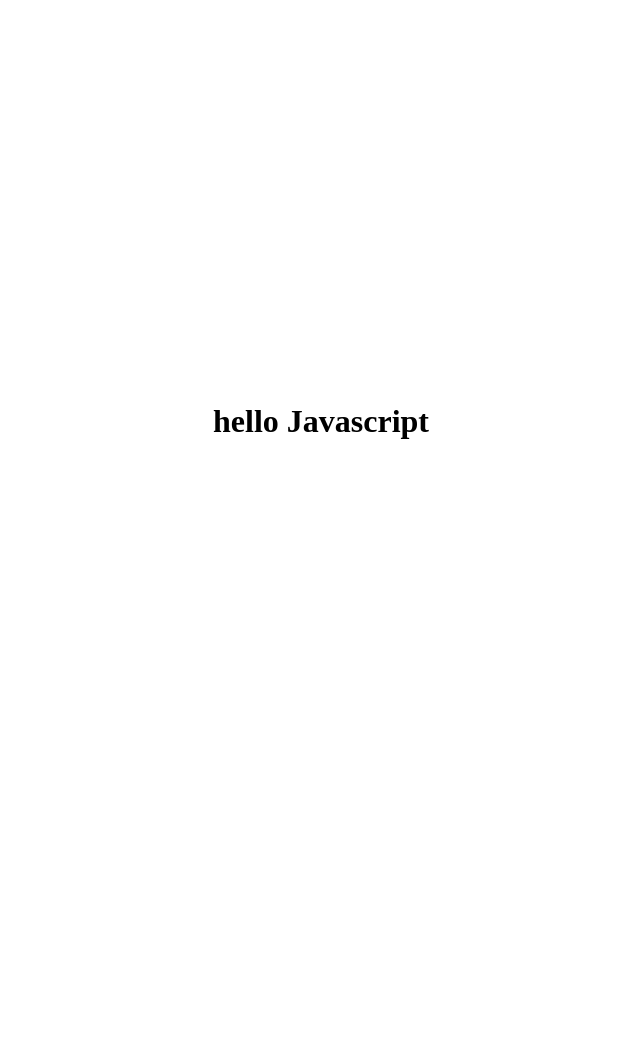
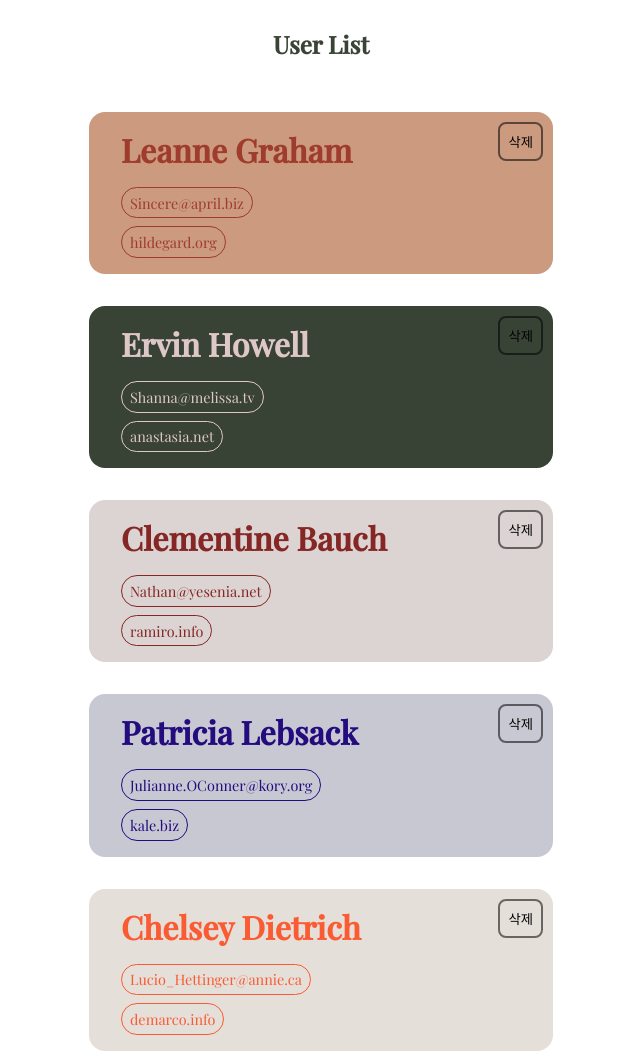
Before and after one commit to shju0317/lion-javascript, a website with bundled scripts: page client/index.html in a window 1280 px wide. Shown: the top 1054 px of the page, without its empty margins (319-959 px from the left). Before the commit the page ends 800 px from the top, so only its background shows below. Built offline with nearby package versions, Linux system fonts and the light colour scheme; no server answers; data requests are answered from the project's data file.

Commit message:
7월27일 학습(카드 렌더링)

```diff
--- a/client/index.html
+++ b/client/index.html
@@ -3,14 +3,17 @@
 <head>
   <meta charset="UTF-8" />
   <meta name="viewport" content="width=device-width, initial-scale=1.0" />
+  <script src="https://cdnjs.cloudflare.com/ajax/libs/gsap/3.12.2/gsap.min.js"></script>
+  <script src="./main.js" type="module"></script>
   <link rel="stylesheet" href="./style.css" />
-  <script src="./main.js" type="module"></script>
-  <title>범쌤과 함께하는 자바스크립트</title>
+  <title>CARD</title>
 </head>
 <body>
-  <h1>
-    <span class="first">hello</span>
-    <span class="second">Javascript</span>
-  </h1>
+  <div class="user-card-list">
+    <h2>User List</h2>
+    <div class="user-card-inner">
+
+    </div>
+  </div>
 </body>
 </html>
--- a/client/lib/dom/index.js
+++ b/client/lib/dom/index.js
@@ -8,3 +8,4 @@ export * from './bindEvent.js';
 export * from './endScroll.js';
 export * from './showAlert.js';
 export * from './clearContents.js';
+export * from './userList.js';
--- /dev/null
+++ b/client/lib/utils/color.js
@@ -0,0 +1,34 @@
+/* global gsap */
+
+export const color = [
+  {background:'#cb9a7f', color:'#9f3c2d'},
+  {background:'#394335', color:'#DEC8C7'},
+  {background:'#DCD3D3', color:'#852825'},
+  {background:'#C7C8D2', color:'#240C7E'},
+  {background:'#E5DFDA', color:'#FA5B32'},
+  {background:'#94B1D5', color:'#951F1D'},
+  {background:'#E69C49', color:'#465342'},
+  {background:'#F3D4CE', color:'#131F53'},
+  {background:'#D4CAC9', color:'#151817'},
+  {background:'#0A0061', color:'#D0CEC7'},
+  {background:'#304741', color:'#DC9949'},
+  {background:'#DBDCCE', color:'#07014E'},
+  {background:'#A6928F', color:'#1B1F76'},
+  {background:'#D09696', color:'#444675'},
+  {background:'#83190B', color:'#E1926F'},
+  {background:'#2C2D2C', color:'#C1B8B7'},
+]
+
+
+
+export function changeColor (target){
+  gsap.utils.toArray(target).forEach((item,index)=>{
+    gsap.set(item,{
+      backgroundColor:color[index].background,
+      color:color[index].color,
+    })
+    gsap.set(item.querySelectorAll('a'),{
+      borderColor:color[index].color,
+    })
+  })
+}
--- a/client/lib/utils/delay.js
+++ b/client/lib/utils/delay.js
@@ -27,7 +27,7 @@ const defaultOptions = {
   errorMessage: '알 수 없는 오류가 발생했습니다.'
 }
 
-function delayP(options){
+export function delayP(options){
 
   let config = {...defaultOptions} // 얕은 복사. spread syntax(전개 연산)
 
--- a/client/lib/utils/index.js
+++ b/client/lib/utils/index.js
@@ -12,3 +12,4 @@ export * from './typeOf.js';
 export * from './xhr.js';
 export * from './delay.js';
 export * from './tiger.js';
+export * from './color.js';
--- a/client/lib/utils/tiger.js
+++ b/client/lib/utils/tiger.js
@@ -21,7 +21,7 @@ export const tiger = async (options) => {
       ...options.headers
     }
   }
-  const response = await fetch(url,restOptions);
+  const response = await fetch(url, restOptions);
   if(response.ok){
      response.data = await response.json();
   }
--- a/client/main.js
+++ b/client/main.js
@@ -1,26 +1,88 @@
-import { tiger } from "./lib/index.js";
+/* global gsap */
 
-const a = 10;
+import {
+  tiger,
+  delayP,
+  insertLast,
+  getNode as $,
+  changeColor,
+  renderSpinner,
+  renderUserCard,
+  renderEmptyCard,
+  getNode,
+  getNodes,
+  attr,
+  clearContents,
+ } from './lib/index.js';
 
-/* eslint-enable */
+// [phase-1]
+// 1. tiger 함수를 사용해서 user를 가져와 주세요.
+// 2. 함수 안으로 넣기
+// 3. 유저 데이터 랜더링
+//      - html template을 만든다.
+//      - 유저 data를 넘겨주기.
+//      - inserLast 사용하기.
+// 4. 함수 분리 하기
 
-const b = 10;
-import { xhr, xhrPromise } from "./lib/index.js";
 
-// xhr.get(
-//   'https://jsonplaceholder.typicode.com/users',
-//   (result)=>{console.log(result);},
-//   (err)=>{console.log(err);}
-// )
 
-// Promise
-// xhr.get(
-//   'https://jsonplaceholder.typicode.com/users',
-//   (result)=>{console.log(result);},
-//   (err)=>{console.log(err);}
-// )
+// 에러가 발생 했을 때
+// empty svg를 생성하고 랜더링 해주세요
 
-// xhrPromise({url: 'https://jsonplaceholder.typicode.com/users'});
 
-const data = await tiger.get('https://jsonplaceholder.typicode.com/users');
-console.log(data);
+const userCardInner = $('.user-card-inner');
+
+async function renderUserList(){
+  renderSpinner(userCardInner)
+  try{
+
+    await delayP({timeout:2000});
+
+    gsap.to('.loadingSpinner',{
+      opacity:0,
+      onComplete(){
+        $('.loadingSpinner').remove();
+      }
+    })
+    const response = await tiger.get('http://localhost:3000/users')
+    const userData = response.data;
+
+    userData.forEach((item)=> renderUserCard(userCardInner,item))
+
+    changeColor('.user-card');
+
+    gsap.to('.user-card',{
+      x:0,
+      opacity:1,
+      stagger:0.1
+    })
+  }
+
+  catch(err){
+    console.log( err );
+    renderEmptyCard(userCardInner)
+    // location.href = '404.html'
+  }
+}
+
+
+renderUserList()
+
+function handleDelete(e){
+  const button = e.target.closest('button');
+  const article = e.target.closest('article');
+
+  if(!article || !button) return;
+
+  //console.log(article.dataset.index);
+  const id = attr(article,'data-index').slice(5);
+
+  tiger.delete(`http://localhost:3000/users/${id}`)
+  .then(()=>{
+    // 컨텐츠 항목 전체 지우기
+    clearContents(userCardInner);
+    renderUserList();
+  })
+}
+
+userCardInner.addEventListener('click', handleDelete)
--- a/client/style.css
+++ b/client/style.css
@@ -1,15 +1,118 @@
-h1{
+@import url('https://fonts.googleapis.com/css2?family=Playfair+Display:wght@400;500&display=swap');
+
+body {
+  font-family: 'Playfair Display', serif;
+  display: flex;
+  flex-direction: column;
+  align-items: center;
+}
+
+.user-card-list,
+.user-card-inner {
+  display: flex;
+  align-items: center;
+  flex-direction: column;
+  gap: 2rem;
+  /* overflow-x: hidden; */
+  position: relative;
+}
+
+h2 {
+  color: #3a4436;
+}
+
+.loadingSpinner {
+  margin: 0;
+  /* width: ; */
+  /* height: 50%; */
+  text-align: center;
+  font-family: 'Apple SD Gothic Neo', sans-serif;
   position: absolute;
   left: 50%;
-  top: 50%;
-  transform: translate(-50%,-50%);
+  top: 100px;
+  transform: translateX(-50%);
+  min-width: 400px;
+  z-index: 100;
+  background: white;
 }
 
+.loadingSpinner svg {
+  margin-bottom: 2rem !important;
+}
 
-h1 > span{
+.user-card {
+  background: #cb9a7f;
+  padding: 1rem 2rem;
+  border-radius: 1rem;
+  color: #9f3c2d;
+  display: flex;
+  flex-direction: column;
+  max-width: 400px;
+  width: 100%;
+  min-width: 400px;
+  position: relative;
+  transform: translateX(-100px);
+  opacity: 0;
+  /* transition: all 0.3s; */
+}
+
+.empty-user-card {
+  /* width: 100%; */
+  /* border: 1px solid black; */
+  /* background: #dbdbdb; */
+  display: flex;
+  flex-direction: column;
+  justify-content: center;
+  align-items: center;
+  padding: 3rem;
+  border-radius: 10px;
+  font-family: 'Arial', sans-serif;
+}
+
+.user-card:hover,
+.user-card:focus {
+  /* transform: translate(-5px,-5px); */
+  box-shadow: 7px 11px 17px 6px #0000002b;
+}
+
+.user-card > h3 {
+  font-size: 2rem;
+  margin: 0 0 1rem;
+}
+
+.delete {
+  /* background:black; */
+  background: transparent;
+  border-radius: 0.5rem;
+  padding: 0.5rem;
+  position: absolute;
+  right: 10px;
+  top: 10px;
+  border: 2px solid rgba(0, 0, 0, 0.544);
+  color: black;
+  cursor: pointer;
+  transition: all 0.3s;
+}
+
+.delete:hover {
+  color: white;
+  background: black;
+}
+
+.user-card a {
+  color: inherit;
   display: inline-block;
-  transition: all 1s;
-  position: relative;
-  left:0;
-  top:0;
+  border: 1px solid #9f3c2d;
+  border-radius: 1rem;
+  padding: 0.3rem 0.5rem;
+  font-size: 0.9rem;
+  text-decoration: none;
 }
+
+.user-resouce-info > div {
+  margin-bottom: 0.5rem;
+}
+
+.user-resouce-info > div:last-child {
+  margin-bottom: 0;
+}
--- a/package.json
+++ b/package.json
@@ -3,14 +3,18 @@
   "version": "1.0.0",
   "main": "index.js",
   "scripts": {
-    "start": "live-server client --host=localhost --port=5500 --no-browser"
+    "serve": "json-server server/data/data.json",
+    "start": "live-server client --host=localhost --port=5500 --no-browser",
+    "all": "run-p serve start"
   },
   "author": "",
   "license": "ISC",
   "description": "",
   "devDependencies": {
     "eslint": "^8.44.0",
+    "json-server": "^0.17.3",
     "live-server": "^1.2.2",
+    "npm-run-all": "^4.1.5",
     "prettier": "^2.8.8"
   }
 }
--- /dev/null
+++ b/server/data/data.json
@@ -0,0 +1,234 @@
+{
+  "users": [
+    {
+      "id": 1,
+      "name": "Leanne Graham",
+      "username": "Bret",
+      "email": "Sincere@april.biz",
+      "address": {
+        "street": "Kulas Light",
+        "suite": "Apt. 556",
+        "city": "Gwenborough",
+        "zipcode": "92998-3874",
+        "geo": {
+          "lat": "-37.3159",
+          "lng": "81.1496"
+        }
+      },
+      "phone": "1-770-736-8031 x56442",
+      "website": "hildegard.org",
+      "company": {
+        "name": "Romaguera-Crona",
+        "catchPhrase": "Multi-layered client-server neural-net",
+        "bs": "harness real-time e-markets"
+      }
+    },
+    {
+      "id": 2,
+      "name": "Ervin Howell",
+      "username": "Antonette",
+      "email": "Shanna@melissa.tv",
+      "address": {
+        "street": "Victor Plains",
+        "suite": "Suite 879",
+        "city": "Wisokyburgh",
+        "zipcode": "90566-7771",
+        "geo": {
+          "lat": "-43.9509",
+          "lng": "-34.4618"
+        }
+      },
+      "phone": "010-692-6593 x09125",
+      "website": "anastasia.net",
+      "company": {
+        "name": "Deckow-Crist",
+        "catchPhrase": "Proactive didactic contingency",
+        "bs": "synergize scalable supply-chains"
+      }
+    },
+    {
+      "id": 3,
+      "name": "Clementine Bauch",
+      "username": "Samantha",
+      "email": "Nathan@yesenia.net",
+      "address": {
+        "street": "Douglas Extension",
+        "suite": "Suite 847",
+        "city": "McKenziehaven",
+        "zipcode": "59590-4157",
+        "geo": {
+          "lat": "-68.6102",
+          "lng": "-47.0653"
+        }
+      },
+      "phone": "1-463-123-4447",
+      "website": "ramiro.info",
+      "company": {
+        "name": "Romaguera-Jacobson",
+        "catchPhrase": "Face to face bifurcated interface",
+        "bs": "e-enable strategic applications"
+      }
+    },
+    {
+      "id": 4,
+      "name": "Patricia Lebsack",
+      "username": "Karianne",
+      "email": "Julianne.OConner@kory.org",
+      "address": {
+        "street": "Hoeger Mall",
+        "suite": "Apt. 692",
+        "city": "South Elvis",
+        "zipcode": "53919-4257",
+        "geo": {
+          "lat": "29.4572",
+          "lng": "-164.2990"
+        }
+      },
+      "phone": "493-170-9623 x156",
+      "website": "kale.biz",
+      "company": {
+        "name": "Robel-Corkery",
+        "catchPhrase": "Multi-tiered zero tolerance productivity",
+        "bs": "transition cutting-edge web services"
+      }
+    },
+    {
+      "id": 5,
+      "name": "Chelsey Dietrich",
+      "username": "Kamren",
+      "email": "Lucio_Hettinger@annie.ca",
+      "address": {
+        "street": "Skiles Walks",
+        "suite": "Suite 351",
+        "city": "Roscoeview",
+        "zipcode": "33263",
+        "geo": {
+          "lat": "-31.8129",
+          "lng": "62.5342"
+        }
+      },
+      "phone": "(254)954-1289",
+      "website": "demarco.info",
+      "company": {
+        "name": "Keebler LLC",
+        "catchPhrase": "User-centric fault-tolerant solution",
+        "bs": "revolutionize end-to-end systems"
+      }
+    },
+    {
+      "id": 6,
+      "name": "Mrs. Dennis Schulist",
+      "username": "Leopoldo_Corkery",
+      "email": "Karley_Dach@jasper.info",
+      "address": {
+        "street": "Norberto Crossing",
+        "suite": "Apt. 950",
+        "city": "South Christy",
+        "zipcode": "23505-1337",
+        "geo": {
+          "lat": "-71.4197",
+          "lng": "71.7478"
+        }
+      },
+      "phone": "1-477-935-8478 x6430",
+      "website": "ola.org",
+      "company": {
+        "name": "Considine-Lockman",
+        "catchPhrase": "Synchronised bottom-line interface",
+        "bs": "e-enable innovative applications"
+      }
+    },
+    {
+      "id": 7,
+      "name": "Kurtis Weissnat",
+      "username": "Elwyn.Skiles",
+      "email": "Telly.Hoeger@billy.biz",
+      "address": {
+        "street": "Rex Trail",
+        "suite": "Suite 280",
+        "city": "Howemouth",
+        "zipcode": "58804-1099",
+        "geo": {
+          "lat": "24.8918",
+          "lng": "21.8984"
+        }
+      },
+      "phone": "210.067.6132",
+      "website": "elvis.io",
+      "company": {
+        "name": "Johns Group",
+        "catchPhrase": "Configurable multimedia task-force",
+        "bs": "generate enterprise e-tailers"
+      }
+    },
+    {
+      "id": 8,
+      "name": "Nicholas Runolfsdottir V",
+      "username": "Maxime_Nienow",
+      "email": "Sherwood@rosamond.me",
+      "address": {
+        "street": "Ellsworth Summit",
+        "suite": "Suite 729",
+        "city": "Aliyaview",
+        "zipcode": "45169",
+        "geo": {
+          "lat": "-14.3990",
+          "lng": "-120.7677"
+        }
+      },
+      "phone": "586.493.6943 x140",
+      "website": "jacynthe.com",
+      "company": {
+        "name": "Abernathy Group",
+        "catchPhrase": "Implemented secondary concept",
+        "bs": "e-enable extensible e-tailers"
+      }
+    },
+    {
+      "id": 9,
+      "name": "Glenna Reichert",
+      "username": "Delphine",
+      "email": "Chaim_McDermott@dana.io",
+      "address": {
+        "street": "Dayna Park",
+        "suite": "Suite 449",
+        "city": "Bartholomebury",
+        "zipcode": "76495-3109",
+        "geo": {
+          "lat": "24.6463",
+          "lng": "-168.8889"
+        }
+      },
+      "phone": "(775)976-6794 x41206",
+      "website": "conrad.com",
+      "company": {
+        "name": "Yost and Sons",
+        "catchPhrase": "Switchable contextually-based project",
+        "bs": "aggregate real-time technologies"
+      }
+    },
+    {
+      "id": 10,
+      "name": "Clementina DuBuque",
+      "username": "Moriah.Stanton",
+      "email": "Rey.Padberg@karina.biz",
+      "address": {
+        "street": "Kattie Turnpike",
+        "suite": "Suite 198",
+        "city": "Lebsackbury",
+        "zipcode": "31428-2261",
+        "geo": {
+          "lat": "-38.2386",
+          "lng": "57.2232"
+        }
+      },
+      "phone": "024-648-3804",
+      "website": "ambrose.net",
+      "company": {
+        "name": "Hoeger LLC",
+        "catchPhrase": "Centralized empowering task-force",
+        "bs": "target end-to-end models"
+      }
+    }
+  ]
+}
```
Also changed, not shown: db-1690434297981.json (added, +234 -0 lines), client/lib/dom/userList.js (added), 1 other file.
